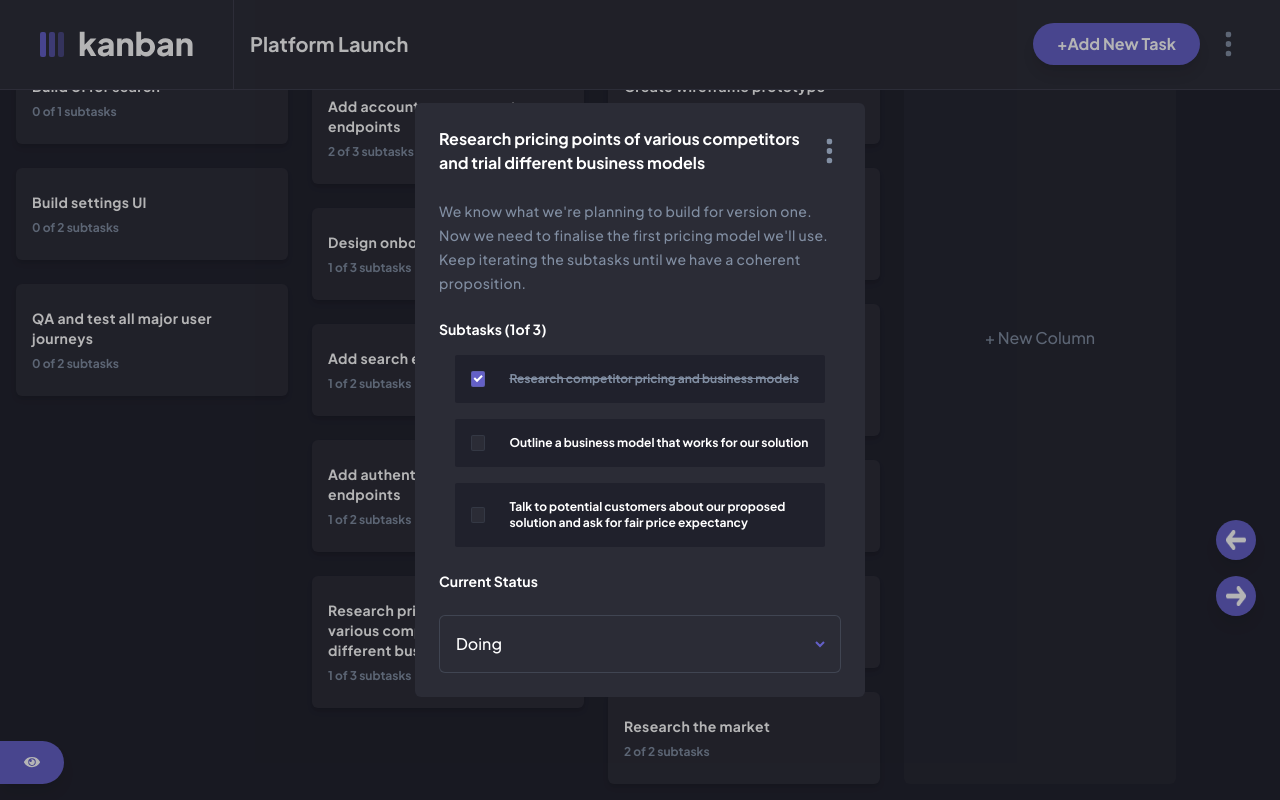
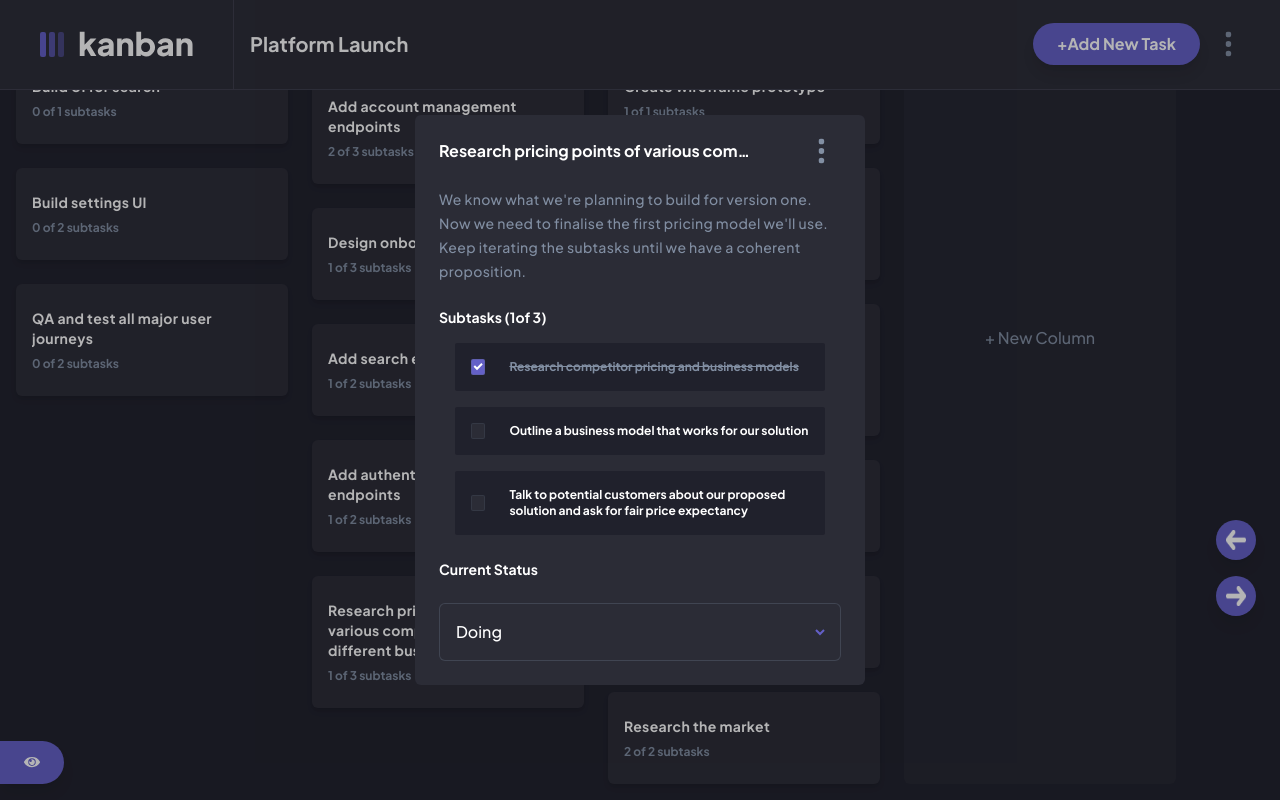
Before and after one commit to gitbeet/kanban-task-managemet-app, a React (Create React App) app: page / in a window 1280 px wide. Both pictures are taken after a click on the element 448 px from the left and 642 px from the top of the page. Built offline with nearby package versions, Linux system fonts and the light colour scheme.

Commit message:
fixing overflow issues with task window title, added animation to the toggle theme button , adjusted color generator for wider color hue (more visible change)

```diff
--- a/package.json
+++ b/package.json
@@ -39,6 +39,7 @@
     ]
   },
   "devDependencies": {
+    "@tailwindcss/line-clamp": "^0.4.2",
     "autoprefixer": "^10.4.12",
     "postcss": "^8.4.17",
     "tailwind-scrollbar": "^2.1.0-preview.0",
--- a/src/components/Task.js
+++ b/src/components/Task.js
@@ -9,7 +9,6 @@ const Task = ({
   boards,
   currentBoardId,
   toggleDraggedTask,
-  debugFunc,
 }) => {
   const [{ isDragging }, drag] = useDrag(() => ({
     type: "task",
@@ -43,16 +42,14 @@ const Task = ({
 
   return (
     <div
-      // onDragStart={() => {
-      //   toggleDraggedTask(task, column);
-      //   console.log(task, column);
-      // }}
       ref={drag}
       onClick={() => openTaskViewWindow(task, column)}
-      className="cursor-pointer flex flex-col items-start bg-neutral-900 dark:bg-primary-300 dark:text-neutral-900 shadow-md rounded-md py-6 pl-4 pr-12 w-full space-y-2"
+      className="cursor-pointer flex flex-col items-start bg-neutral-900 dark:bg-primary-300 dark:text-neutral-900 shadow-md rounded-md py-6 pl-4 pr-12 w-full space-y-2 "
     >
-      <header className="font-bold tracking-wide text-sm">{task.title}</header>
-      <p className="text-xs font-bold text-primary-450 dark:text-primary-500">
+      <header className="font-bold tracking-wide text-sm  max-w-full overflow-hidden line-clamp-3">
+        {task.title}
+      </header>
+      <p className="text-xs font-bold text-primary-450 dark:text-primary-500 ">
         {completedSubtasks} of {totalSubtasks} subtasks
       </p>
     </div>
--- a/src/components/TaskViewWindow.js
+++ b/src/components/TaskViewWindow.js
@@ -57,7 +57,7 @@ const TaskViewWindow = ({
       <div className={darkMode ? "dark z-[400] fixed" : " z-[400] fixed"}>
         <div className="fixed max-h-[90vh]  w-[min(90%,350px)] overflow-auto md:w-[450px] bg-neutral-900 dark:bg-primary-300 text-primary-200 dark:text-neutral-900 rounded-md left-1/2 top-[50vh] -translate-y-1/2 -translate-x-1/2 p-6 space-y-6">
           <div className="flex justify-between items-center">
-            <header className="font-bold text-md leading-6">
+            <header className="font-bold text-md leading-6 truncate  max-w-[80%] overflow-hidden">
               {viewedTask.title}
             </header>
             <EditDeleteMenu
--- a/src/utilities/generateColor.js
+++ b/src/utilities/generateColor.js
@@ -1,6 +1,6 @@
 export function generateColor() {
   const randomColor = `hsl(${Math.floor(
-    200 + Math.random() * 30 * (Math.random() < 0.5 ? 1 : -1)
+    200 + Math.random() * 50 * (Math.random() < 0.5 ? 1 : -1)
   )},100%,62%)`;
   return randomColor;
 }
--- a/tailwind.config.js
+++ b/tailwind.config.js
@@ -34,5 +34,5 @@ module.exports = {
     },
     extend: {},
   },
-  plugins: [require("tailwind-scrollbar")],
+  plugins: [require("tailwind-scrollbar"), require("@tailwindcss/line-clamp")],
 };
```
Also changed, not shown: 1 other file (tests, documents, lock files or other folders).
